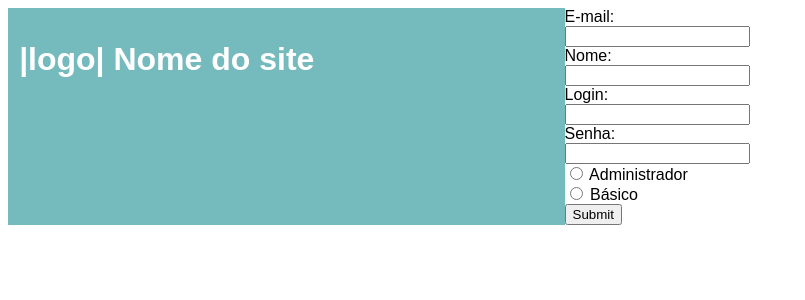
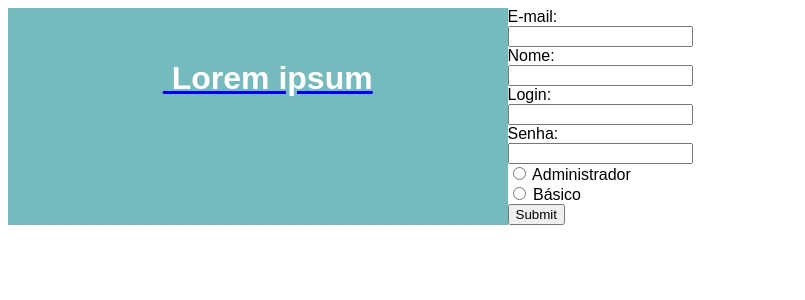
Before and after one commit to blaxprism/butter, a PHP site: page /PHP/cadastro.php in a window 1280 px wide. Shown: the top 300 px of the page, without its empty margins (0-805 px from the left). Run offline with PHP 8.4, Linux system fonts and the light colour scheme.

Commit message:
Add files via upload

```diff
--- a/Projeto-Butter/PHP/cadastro.php
+++ b/Projeto-Butter/PHP/cadastro.php
@@ -7,7 +7,9 @@
 </head>
 <body>
   <header>
-    <h1 class="topo" style="color: white">|logo| Nome do site</h1>
+    <a href="../index.php">
+    <center><h1 class="topo"><img href="../IMAGENS/logo.png" height="50"/> Lorem ipsum </h1></center>
+   </a>
   </header>
 
   <form action="cadastrot.php" method="POST">
--- a/Projeto-Butter/PHP/cadastrot.php
+++ b/Projeto-Butter/PHP/cadastrot.php
@@ -6,5 +6,5 @@
 $login = $_POST['login'];
 $categoria = $_POST['categoria'];
 mysqli_query($conexao, "insert into usuario(id_curso,nome, login, senha, email, categoria) values (1,'$nome','$login','$senha','$email','$categoria')");
-
+	header("location: login.php");
 ?>
--- a/Projeto-Butter/PHP/cadmat.php
+++ b/Projeto-Butter/PHP/cadmat.php
@@ -13,7 +13,9 @@
         }
 	?>
   <header>
+   <a href="../index.php">
     <center><h1 class="topo"><img href="../IMAGENS/logo.png" height="50"/> Lorem ipsum </h1></center>
+	 </a>
   </header>
 
   <form action="cadmat2" method="POST">
--- a/Projeto-Butter/PHP/cadmat2.php
+++ b/Projeto-Butter/PHP/cadmat2.php
@@ -7,7 +7,9 @@
 </head>
 <body>
   <header>
+    <a href="../index.php">
     <center><h1 class="topo"><img href="../IMAGENS/logo.png" height="50"/> Lorem ipsum </h1></center>
+    </a>
   </header>
   <?php
     session_start();
--- a/Projeto-Butter/PHP/exibir.php
+++ b/Projeto-Butter/PHP/exibir.php
@@ -7,7 +7,9 @@
   </head>
   <body>
     <header>
+      <a href="../index.php">
       <center><h1 class="topo"><img href="../IMAGENS/logo.png" height="50"/> Lorem ipsum </h1></center>
+      </a>
     </header>
 
   <?php
--- a/Projeto-Butter/PHP/homePage.php
+++ b/Projeto-Butter/PHP/homePage.php
@@ -7,7 +7,9 @@
 </head>
 <body>
   <header>
-    <h1 class="topo" >|logo| Nome do site</h1>
+   <a href="../index.php">
+    <center><h1 class="topo"><img href="../IMAGENS/logo.png" height="50"/> Lorem ipsum </h1></center>
+   </a>
     <button class="botao" type="button">
     <img class="foto" src="foto.png" />
     <a href="perfil.html">perfil</a>
--- a/Projeto-Butter/PHP/login.php
+++ b/Projeto-Butter/PHP/login.php
@@ -7,7 +7,9 @@
 </head>
 <body>
   <header>
-    <h1 class="topo">|logo| Nome do site</h1>
+    <a href="../index.php">
+    <center><h1 class="topo"><img href="../IMAGENS/logo.png" height="50"/> Lorem ipsum </h1></center>
+   </a>
   </header>
 
   <form action="logint.php" method="POST">
```
